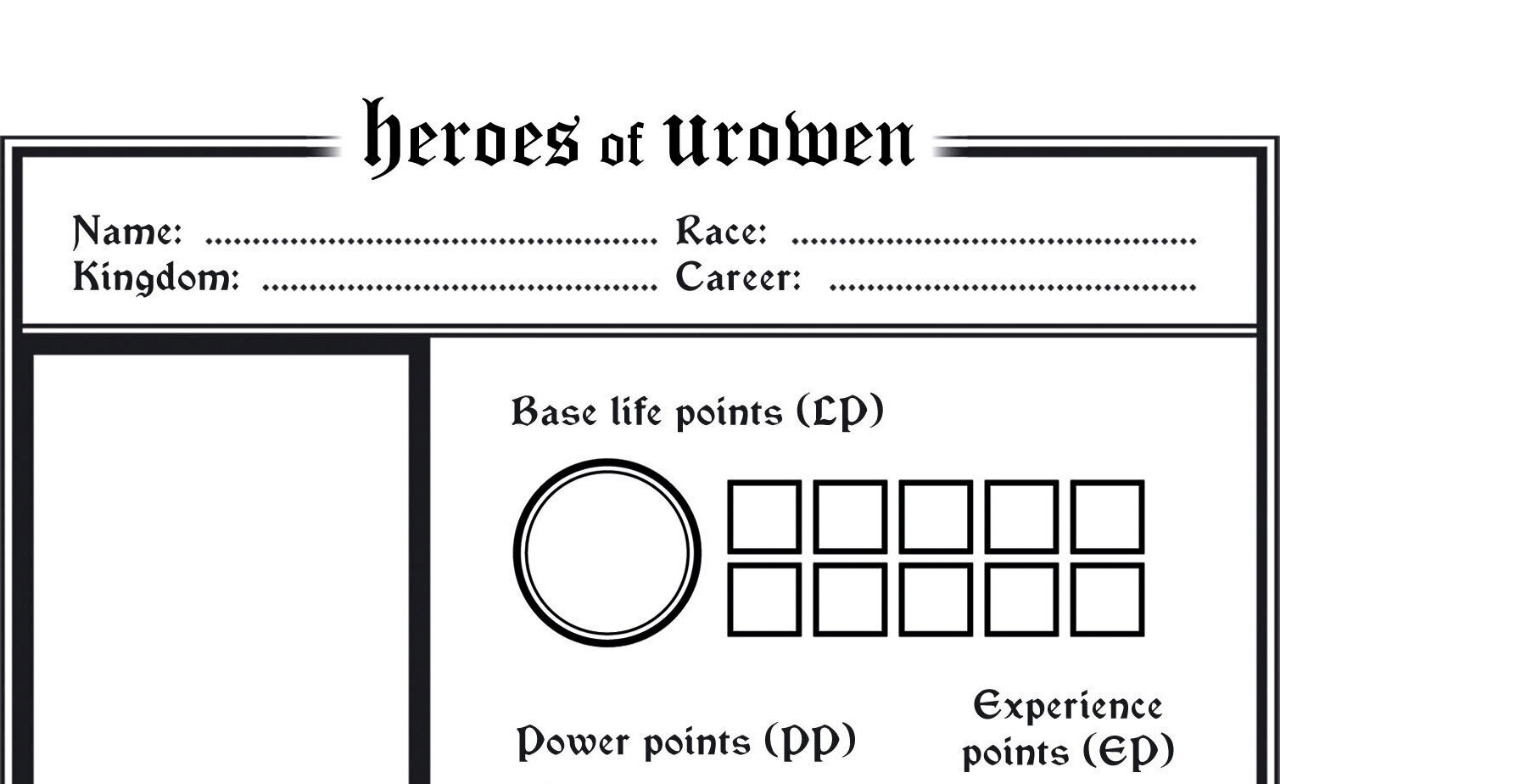
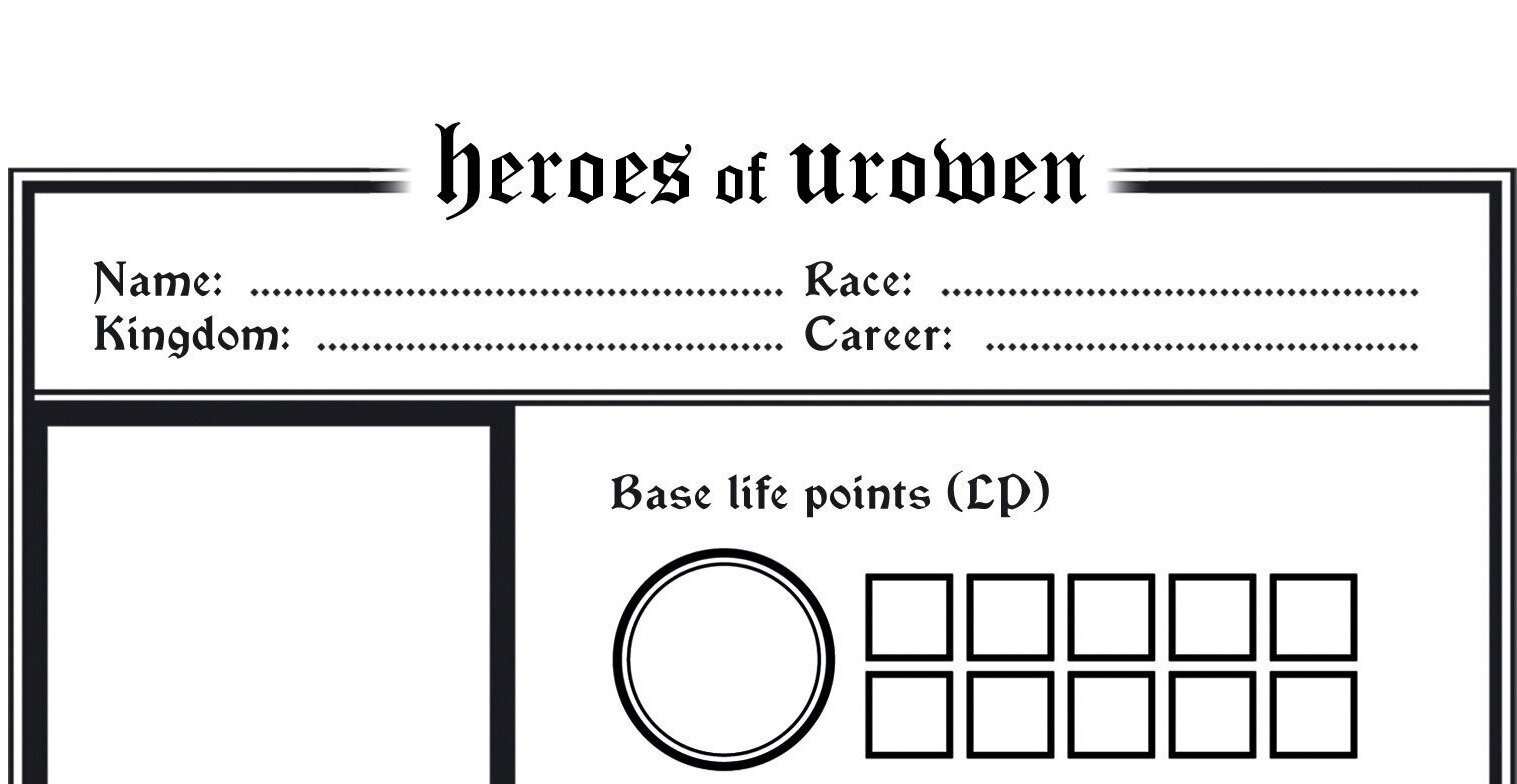
Before and after one commit to shezard/heroes-of-urowen, a SvelteKit app: page / in a window 1280 px wide. Shown: the top 784 px of the page, 1517 px wide, since content can reach past the window. Built offline with nearby package versions, Linux system fonts and the light colour scheme.

Commit message:
Fix svelte crash

```diff
--- a/src/routes/+layout.svelte
+++ b/src/routes/+layout.svelte
@@ -1,4 +1,4 @@
-<style global lang="postcss">
+<style>
     @tailwind base;
     @tailwind components;
     @tailwind utilities;
--- a/src/routes/+page.svelte
+++ b/src/routes/+page.svelte
@@ -1,2 +1,4 @@
-<img src="cs-top.jpg" />
-<img src="cs-bottom.jpg" />
+<div class="absolute w-full top-[-20px]">
+    <img src="cs-top.jpg" />
+    <img src="cs-bottom.jpg" />
+</div>
--- a/svelte.config.js
+++ b/svelte.config.js
@@ -8,9 +8,6 @@ const config = {
 	// for more information about preprocessors
 	preprocess: [
 		vitePreprocess(),
-		preprocess({
-            postcss: true
-        })
 	],
 	kit: {
 		// adapter-auto only supports some environments, see https://kit.svelte.dev/docs/adapter-auto for a list.
```
